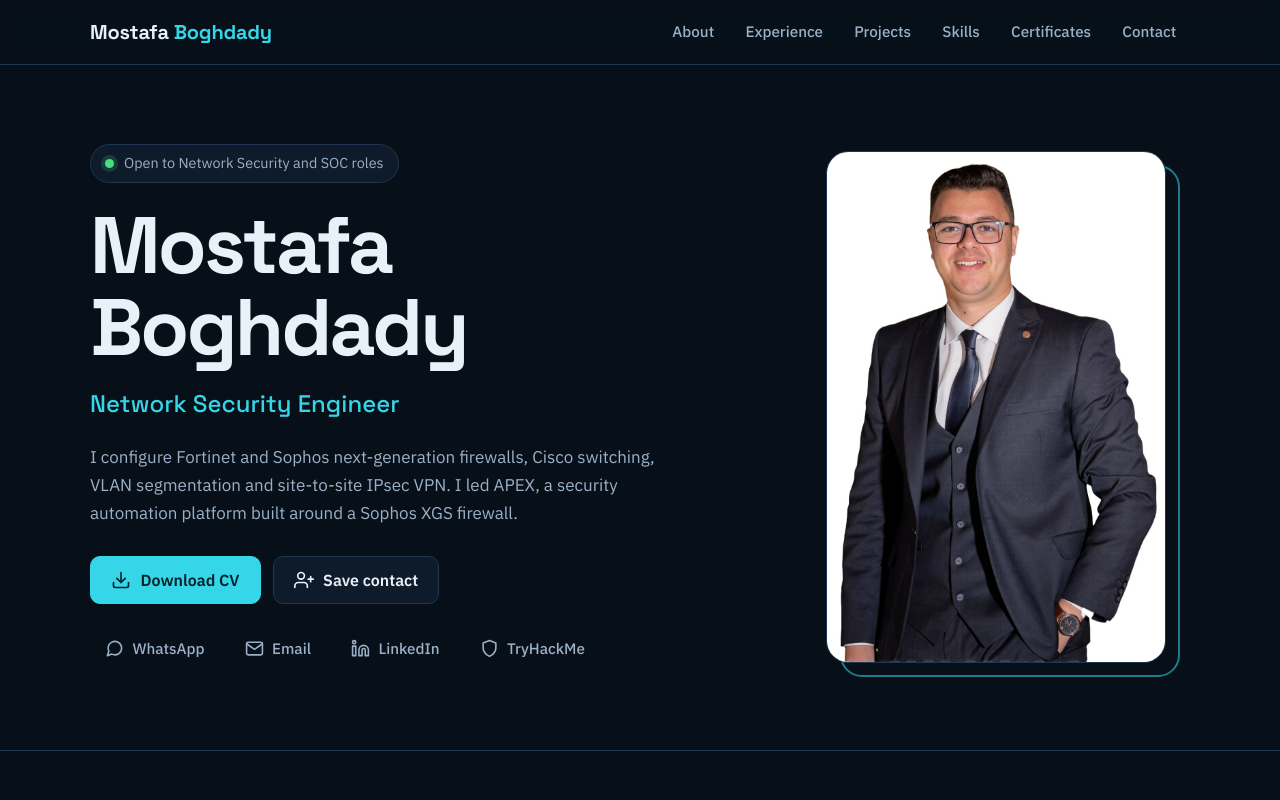
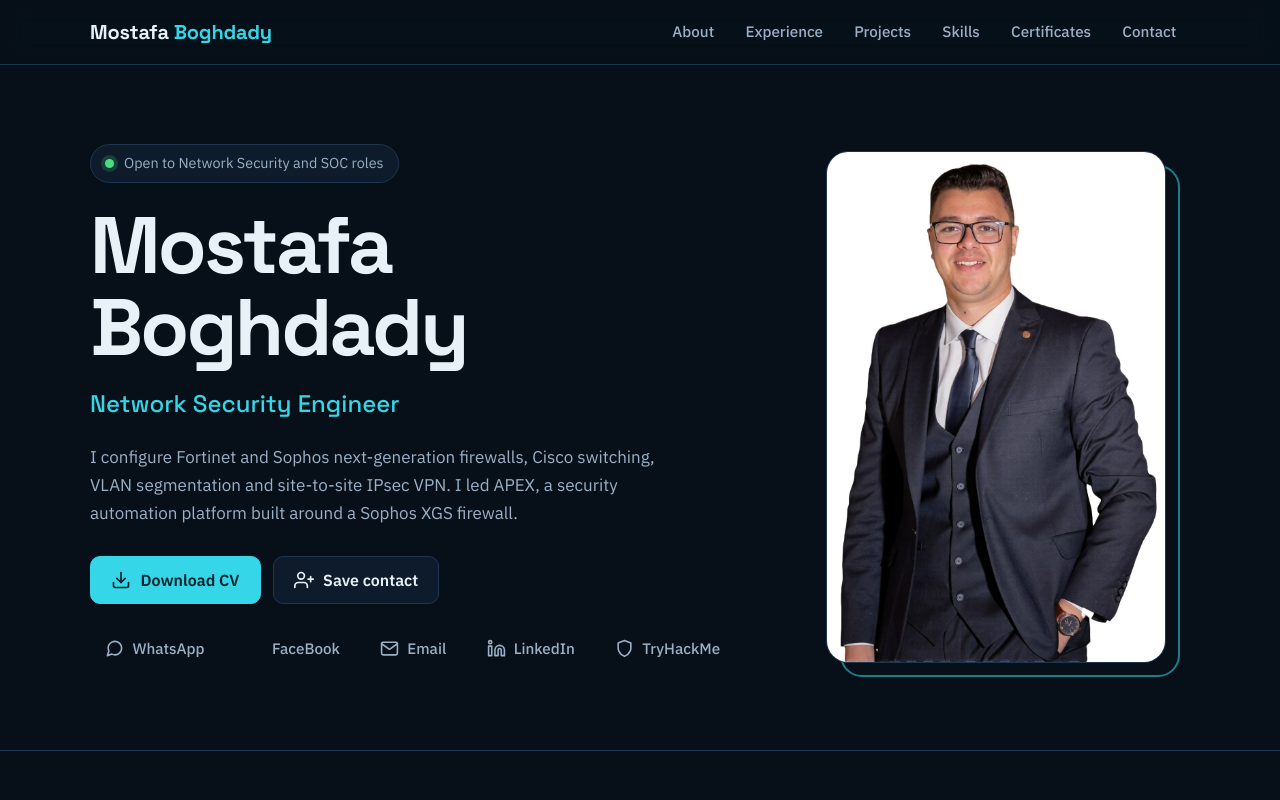
Before and after one commit to boghdady1/Portfolio.github.io, a plain HTML site: page index.html in a window 1280 px wide. Shown: the top 800 px of the page. Drawn offline with Linux system fonts and the light colour scheme.

Commit message:
Update index.html

```diff
--- a/index.html
+++ b/index.html
@@ -394,6 +394,7 @@
         </div>
         <div class="social">
           <a href="https://wa.me/201013421811" target="_blank" rel="noopener"><svg class="icon"><use href="#i-chat"/></svg> WhatsApp</a>
+          <a href="https://www.facebook.com/mostafa.sasa.39948" target="_blank" rel="noopener"><svg class="icon"><use href="#i-facebook"/></svg> FaceBook</a>
           <a href="mailto:mostafa10020038@gmail.com"><svg class="icon"><use href="#i-mail"/></svg> Email</a>
           <a href="https://www.linkedin.com/in/mostafa-boghdady-62334a238/" target="_blank" rel="noopener"><svg class="icon"><use href="#i-in"/></svg> LinkedIn</a>
           <a href="https://tryhackme.com/p/MBoghdady" target="_blank" rel="noopener"><svg class="icon"><use href="#i-shield"/></svg> TryHackMe</a>
```
